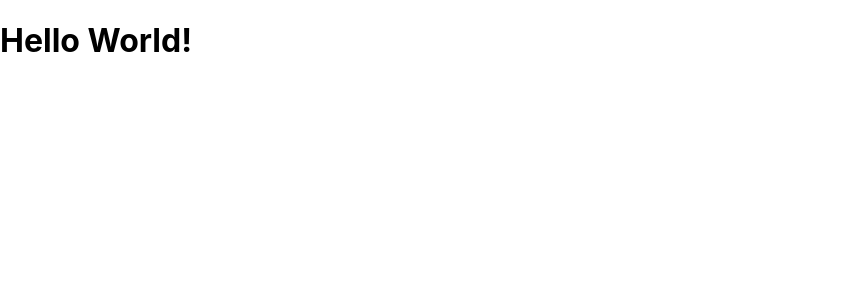
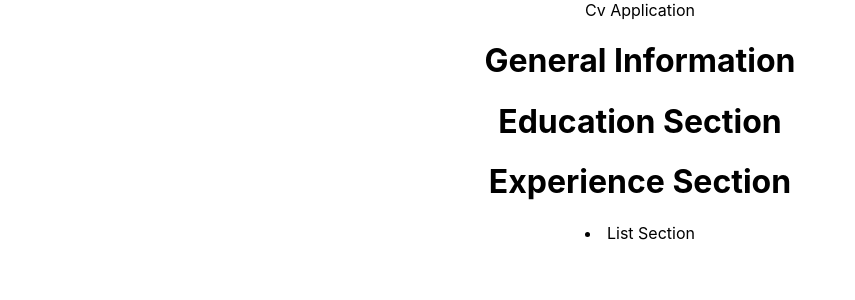
Before and after one commit to Robo-91/Cv_Application_TOP, a React (Create React App) app in the folder cv-app/: page / in a window 1280 px wide. Shown: the top 300 px of the page, without its empty margins (0-855 px from the left). Built offline with nearby package versions, Linux system fonts and the light colour scheme.

Commit message:
added components

```diff
--- a/cv-app/src/App.css
+++ b/cv-app/src/App.css
@@ -1,16 +1,5 @@
 .App {
   text-align: center;
-}
-
-.App-logo {
-  height: 40vmin;
-  pointer-events: none;
-}
-
-@media (prefers-reduced-motion: no-preference) {
-  .App-logo {
-    animation: App-logo-spin infinite 20s linear;
-  }
 }
 
 .App-header {
@@ -23,16 +12,3 @@
   font-size: calc(10px + 2vmin);
   color: white;
 }
-
-.App-link {
-  color: #61dafb;
-}
-
-@keyframes App-logo-spin {
-  from {
-    transform: rotate(0deg);
-  }
-  to {
-    transform: rotate(360deg);
-  }
-}
--- a/cv-app/src/App.js
+++ b/cv-app/src/App.js
@@ -1,8 +1,19 @@
 import './App.css';
+import Navbar from './components/Navbar';
+import GeneralInformation from './components/GeneralInformation';
+import Education from './components/Education';
+import Experience from './components/Experience';
+import CvItemsList from './components/CvItemsList';
 
-function App() {
+const App = () => {
   return (
-    <h1>Hello World!</h1>
+    <div className="App">
+      <Navbar />
+      <GeneralInformation />
+      <Education />
+      <Experience />
+      <CvItemsList />
+    </div>
   );
 }
 
--- a/cv-app/src/components/CvItemsList.js
+++ b/cv-app/src/components/CvItemsList.js
@@ -0,0 +1,7 @@
+const CvItemsList = () => {
+    return (
+            <li>List Section</li>
+    );
+};
+
+export default CvItemsList;
--- a/cv-app/src/components/Education.js
+++ b/cv-app/src/components/Education.js
@@ -0,0 +1,7 @@
+const Education = () => {
+    return (
+        <h1>Education Section</h1>
+    );
+};
+
+export default Education;
--- a/cv-app/src/components/Experience.js
+++ b/cv-app/src/components/Experience.js
@@ -0,0 +1,7 @@
+const Experience = () => {
+    return (
+        <h1>Experience Section</h1>
+    );
+};
+
+export default Experience;
--- /dev/null
+++ b/cv-app/src/components/GeneralInformation.js
@@ -0,0 +1,7 @@
+const GeneralInformation = () => {
+    return (
+        <h1>General Information</h1>
+    );
+};
+
+export default GeneralInformation;
--- a/cv-app/src/components/Navbar.js
+++ b/cv-app/src/components/Navbar.js
@@ -0,0 +1,7 @@
+const Navbar = () => {
+    return (
+        <nav>Cv Application</nav>
+    );
+};
+
+export default Navbar;
```
Also changed, not shown: cv-app/src/components/GeneralInfo.js (deleted).
